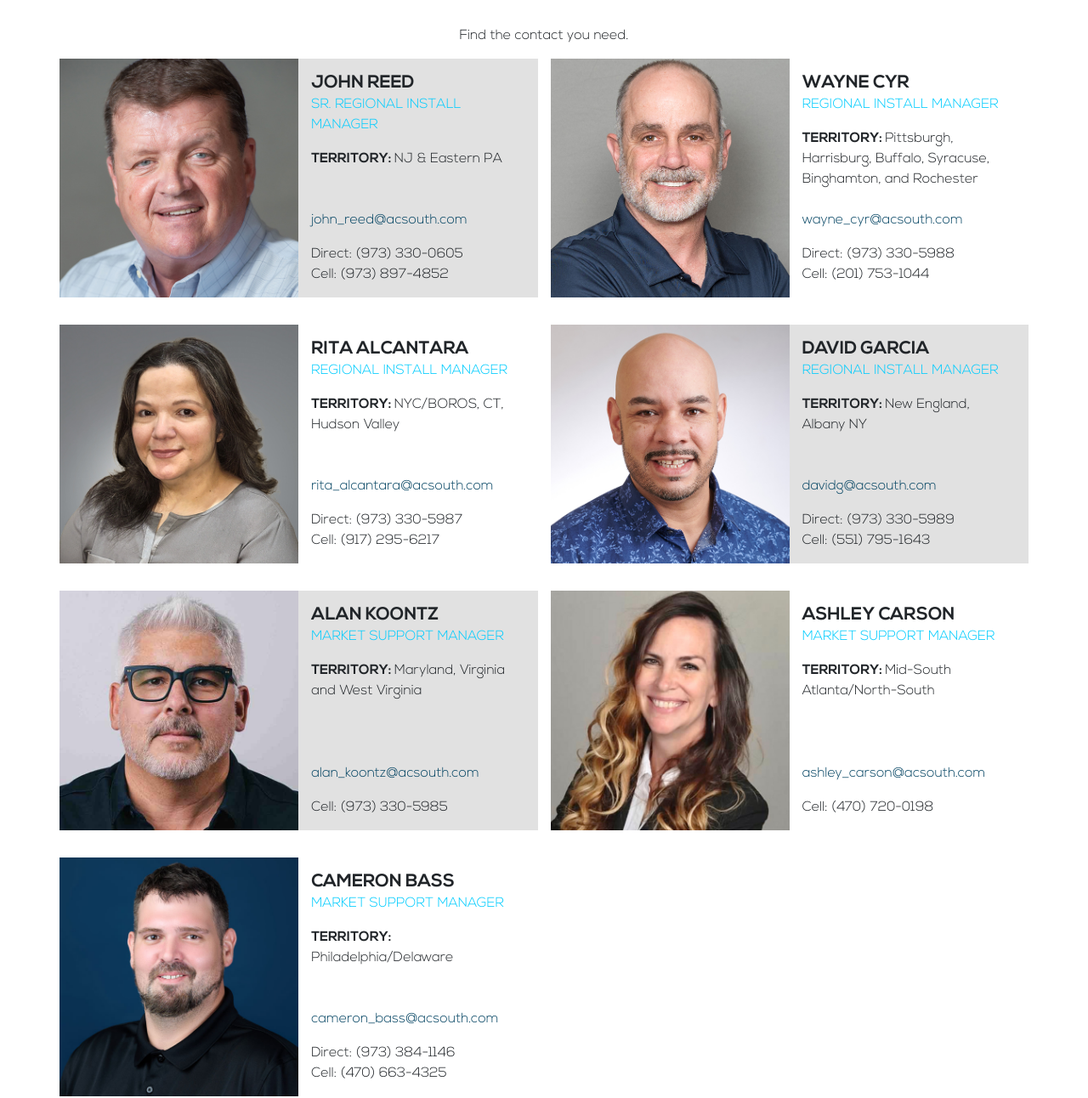
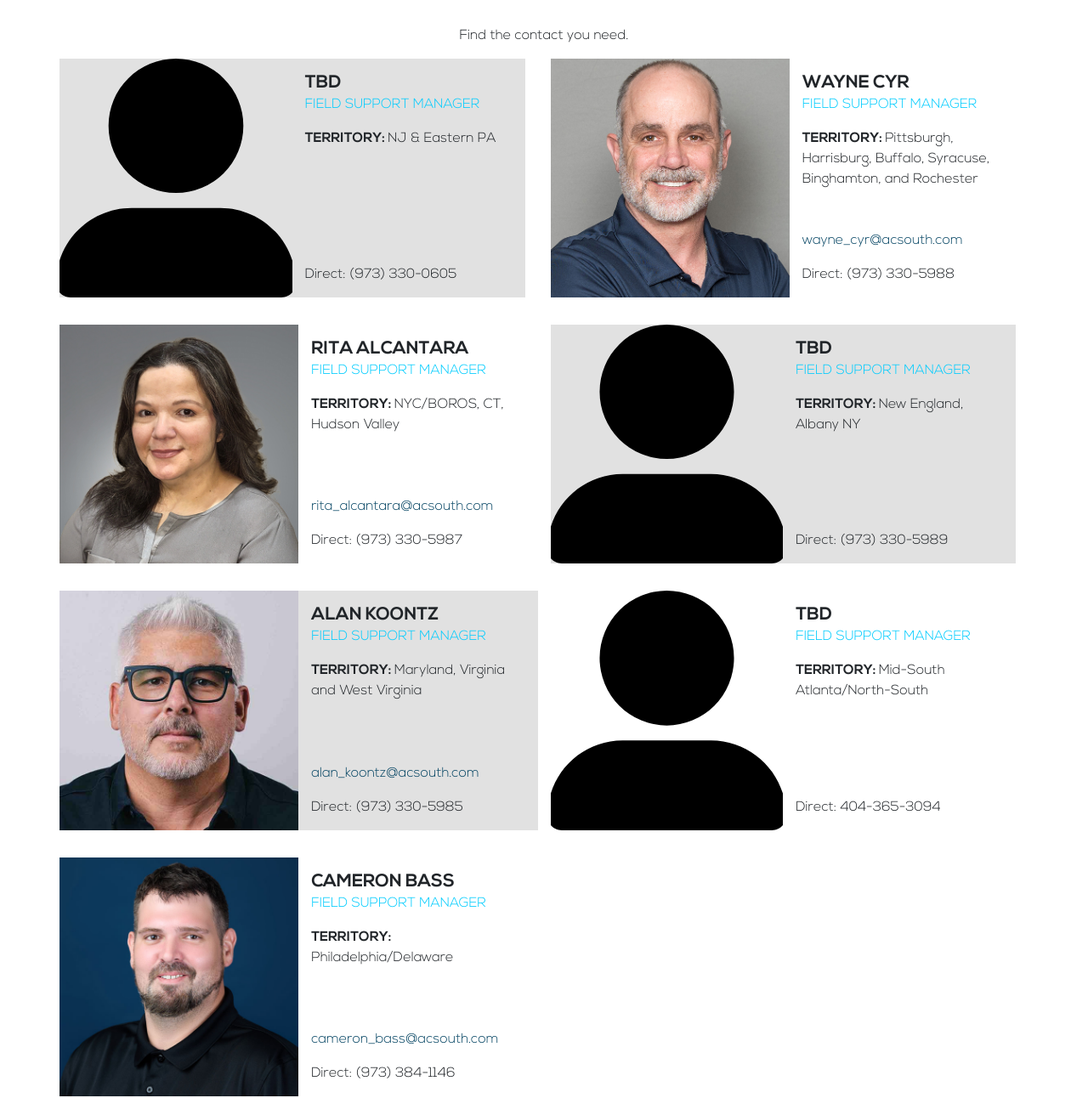
Before and after one commit to Nicscott01/acs-store, a website: page regional-managers.html in a window 1280 px wide. Shown: the part 237-1529 px from the top of the page at 85% size. Drawn offline with nearby package versions, Linux system fonts and the light colour scheme.

Commit message:
updates to personell

```diff
--- a/regional-managers.html
+++ b/regional-managers.html
@@ -105,21 +105,20 @@
                 <p class="text-center">Find the contact you need.</p>
                 <div class="row managers-container">
                     <div class="col-12 col-lg-6 manager">
-                        <div class="row">
+                        <div class="row w-100">
                             <div class="col-12 col-md-6 headshot p-0">
-                                <img class="img-fluid" srcset="assets/images/john-reed.jpg 294w,assets/images/john-reed@2x.jpg 590w" src="assets/images/john-reed.jpg" width="294" height="294" alt=""/>
+                                <img class="img-fluid" srcset="" src="assets/images/user-large-solid.svg" width="294" height="294" alt=""/>
                             </div>
                             <div class="col-12 col-md-6 info py-3 d-flex flex-column justify-content-between">
                                 <div class="top">
-                                    <h2 class="mb-0 name">John Reed</h2>
-                                    <p class="title">Sr. Regional Install Manager</p>
+                                    <h2 class="mb-0 name">TBD</h2>
+                                    <p class="title">Field Support Manager</p>
                                     <p><strong class="text-uppercase">Territory: </strong> NJ & Eastern PA</p>
                                 </div>
                                 <div class="bottom">
-                                    <p><a href="mailto:john_reed@acsouth.com">john_reed@acsouth.com</a></p>
+                                    <p><a href="mailto:"></a></p>
                                     <p class="mb-0">
-    Direct: (973) 330-0605<br>
-    Cell: (973) 897-4852 </p>
+    Direct: (973) 330-0605</p>
                                 </div>
                             </div>
 
@@ -133,14 +132,13 @@
                             <div class="col-12 col-md-6 info py-3 d-flex flex-column justify-content-between">
                                 <div class="top">
                                     <h2 class="mb-0 name">Wayne Cyr</h2>
-                                    <p class="title">Regional Install Manager</p>
+                                    <p class="title">Field Support Manager</p>
                                     <p><strong class="text-uppercase">Territory: </strong> Pittsburgh, Harrisburg, Buffalo, Syracuse, Binghamton, and Rochester</p>
                                 </div>
                                 <div class="bottom">
                                     <p><a href="mailto:wayne_cyr@acsouth.com">wayne_cyr@acsouth.com</a></p>
                                     <p class="mb-0">
-    Direct: (973) 330-5988<br>
-    Cell: (201) 753-1044 </p>
+    Direct: (973) 330-5988</p>
                                 </div>
                             </div>
 
@@ -154,35 +152,33 @@
                             <div class="col-12 col-md-6 info py-3 d-flex flex-column justify-content-between">
                                 <div class="top">
                                     <h2 class="mb-0 name">Rita Alcantara</h2>
-                                    <p class="title">Regional Install Manager</p>
+                                    <p class="title">Field Support Manager</p>
                                     <p><strong class="text-uppercase">Territory: </strong> NYC/BOROS, CT, Hudson Valley</p>
                                 </div>
                                 <div class="bottom">
                                     <p><a href="mailto:rita_alcantara@acsouth.com">rita_alcantara@acsouth.com</a></p>
                                     <p class="mb-0">
-    Direct: (973) 330-5987<br>
-    Cell: (917) 295-6217</p>
+    Direct: (973) 330-5987</p>
                                 </div>
                             </div>
 
                         </div>
                     </div>
                     <div class="col-12 col-lg-6 manager">
-                        <div class="row">
+                        <div class="row w-100">
                             <div class="col-12 col-md-6 headshot p-0">
-                                <img class="img-fluid" srcset="assets/images/david-garcia.jpg 295w, assets/images/david-garcia@2x.jpg 590w" src="assets/images/david-garcia.jpg" width="294" height="294" alt=""/>
+                                <img class="img-fluid" srcset="" src="assets/images/user-large-solid.svg" width="294" height="294" alt=""/>
                             </div>
                             <div class="col-12 col-md-6 info py-3 d-flex flex-column justify-content-between">
                                 <div class="top">
-                                    <h2 class="mb-0 name">David Garcia</h2>
-                                    <p class="title">Regional Install Manager</p>
+                                    <h2 class="mb-0 name">TBD</h2>
+                                    <p class="title">Field Support Manager</p>
                                     <p><strong class="text-uppercase">Territory: </strong> New England, Albany NY</p>
                                 </div>
                                 <div class="bottom">
-                                    <p><a href="mailto:davidg@acsouth.com">davidg@acsouth.com</a></p>
+                                    <p><a href="mailto:"></a></p>
                                     <p class="mb-0">
-    Direct: (973) 330-5989<br>
-    Cell: (551) 795-1643</p>
+    Direct: (973) 330-5989</p>
                                 </div>
                             </div>
 
@@ -196,33 +192,33 @@
                             <div class="col-12 col-md-6 info py-3 d-flex flex-column justify-content-between">
                                 <div class="top">
                                     <h2 class="mb-0 name">Alan Koontz</h2>
-                                    <p class="title">Market Support Manager</p>
+                                    <p class="title">Field Support Manager</p>
                                     <p><strong class="text-uppercase">Territory: </strong>Maryland, Virginia and West Virginia</p>
                                 </div>
                                 <div class="bottom">
                                     <p><a href="mailto:alan_koontz@acsouth.com">alan_koontz@acsouth.com</a></p>
                                     <p class="mb-0">
-    Cell: (973) 330-5985</p>
+    Direct: (973) 330-5985</p>
                                 </div>
                             </div>
 
                         </div>
                     </div>
                     <div class="col-12 col-lg-6 manager">
-                        <div class="row">
+                        <div class="row w-100">
                             <div class="col-12 col-md-6 headshot p-0">
-                                <img class="img-fluid" srcset="assets/images/ashley-carson.jpg 295w, assets/images/ashley-carson@2x.jpg 590w" src="assets/images/ashley-carson.jpg" width="294" height="294" alt=""/>
+                                <img class="img-fluid" srcset="" src="assets/images/user-large-solid.svg" width="294" height="294" alt=""/>
                             </div>
                             <div class="col-12 col-md-6 info py-3 d-flex flex-column justify-content-between">
                                 <div class="top">
-                                    <h2 class="mb-0 name">Ashley Carson</h2>
-                                    <p class="title">Market Support Manager</p>
+                                    <h2 class="mb-0 name">TBD</h2>
+                                    <p class="title">Field Support Manager</p>
                                     <p><strong class="text-uppercase">Territory: </strong>Mid-South Atlanta/North-South</p>
                                 </div>
                                 <div class="bottom">
-                                    <p><a href="mailto:ashley_carson@acsouth.com">ashley_carson@acsouth.com</a></p>
+                                    <p><a href="mailto:"></a></p>
                                     <p class="mb-0">
-    Cell: (470) 720-0198</p>
+    Direct: 404-365-3094</p>
                                 </div>
                             </div>
 
@@ -236,14 +232,13 @@
                             <div class="col-12 col-md-6 info py-3 d-flex flex-column justify-content-between">
                                 <div class="top">
                                     <h2 class="mb-0 name">Cameron Bass</h2>
-                                    <p class="title">Market Support Manager</p>
+                                    <p class="title">Field Support Manager</p>
                                     <p><strong class="text-uppercase">Territory: </strong>Philadelphia/Delaware</p>
                                 </div>
                                 <div class="bottom">
                                     <p><a href="mailto:cameron_bass@acsouth.com">cameron_bass@acsouth.com</a></p>
                                     <p class="mb-0">
-                                        Direct: (973) 384-1146<br>
-                                        Cell: (470) 663-4325</p>
+    Direct: (973) 384-1146</p>
                                 </div>
                             </div>
 
```
Also changed, not shown: README.md, assets/images/user-large-solid.svg (added).
